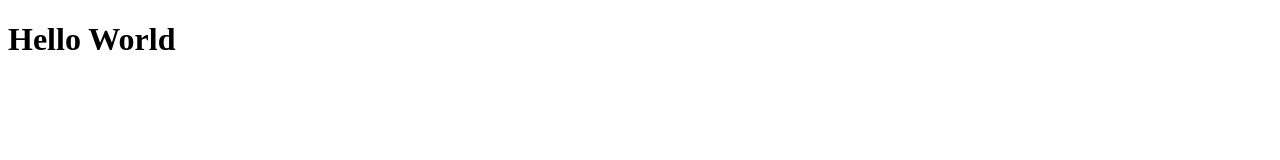
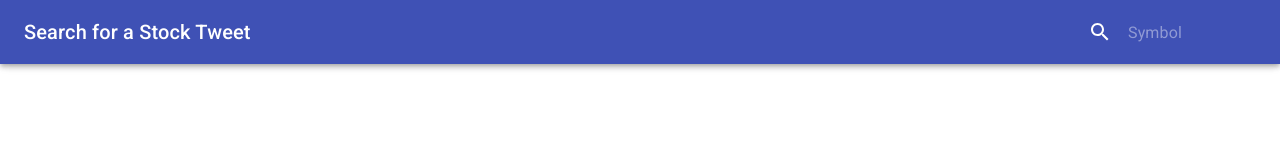
Before and after one commit to DannySuarez/stocktwits, a React app: page / in a window 1280 px wide. Built offline with nearby package versions, Linux system fonts and the light colour scheme.

Commit message:
Add components to display tweets, styled components

```diff
--- a/package.json
+++ b/package.json
@@ -25,6 +25,8 @@
   "author": "",
   "license": "ISC",
   "dependencies": {
+    "@material-ui/core": "^4.8.0",
+    "@material-ui/icons": "^4.5.1",
     "react": "^16.12.0",
     "react-dom": "^16.12.0"
   },
--- a/src/components/App.js
+++ b/src/components/App.js
@@ -1,5 +1,10 @@
 import React from 'react';
+import Home from './containers/Home';
 
 export default function App() {
-  return <h1>Hello World</h1>;
+  return (
+    <Home />
+  );
+
+
 }
--- /dev/null
+++ b/src/components/containers/Home.js
@@ -0,0 +1,41 @@
+import React, { useState } from 'react';
+import { getStockTweets } from '../../services/stocktwitsApi';
+import SearchTweet from '../searchtweet/SearchTweet';
+import Tweets from '../tweets/tweets';
+
+function Home() {
+
+  const [initialInput, setInput] = useState({
+    symbol:'',
+    tweets: []
+  });
+
+  const handleChange = ({ target }) => {
+    setInput({ ...initialInput, [target.name]: target.value });
+  };
+
+  const handleSubmit = e => {
+    e.preventDefault();
+    const { symbol } = initialInput;
+    getStockTweets(symbol).then(tweets => {
+      setInput({ ...initialInput, tweets });
+    });
+    setInput({ ...initialInput, symbol:'' });
+  };
+
+  return (
+    <>
+      <SearchTweet
+        symbol={initialInput.symbol}
+        handleChange={handleChange}
+        handleSubmit={handleSubmit}
+      />
+
+      <Tweets
+        tweets={initialInput.tweets}
+      />
+    </>
+  );
+}
+
+export default Home;
--- /dev/null
+++ b/src/components/tweets/Tweet.js
@@ -0,0 +1,17 @@
+import React from 'react';
+import PropTypes from 'prop-types';
+
+
+function Tweet({ tweet }) {
+  return (
+    <li>
+      {tweet.body}
+    </li>
+  );
+}
+
+Tweet.propTypes = {
+  tweet: PropTypes.object
+};
+
+export default Tweet;
--- /dev/null
+++ b/src/components/tweets/Tweets.js
@@ -0,0 +1,22 @@
+import React from 'react';
+import Tweet from './Tweet';
+import PropTypes from 'prop-types';
+
+function Tweets({ tweets }) {
+  const tweetsList = tweets.map(tweet => {
+    return <Tweet tweet={tweet} key={tweet.id} />;
+  });
+
+  return (
+    <>
+      { tweetsList }
+    </>
+  );
+
+}
+
+Tweets.propTypes = {
+  tweets: PropTypes.array.isRequired
+};
+
+export default Tweets;
--- a/src/index.html
+++ b/src/index.html
@@ -5,6 +5,8 @@
   <meta charset="UTF-8">
   <meta name="viewport" content="width=device-width, initial-scale=1.0">
   <meta http-equiv="X-UA-Compatible" content="ie=edge">
+  <link rel="stylesheet" href="https://fonts.googleapis.com/css?family=Roboto:300,400,500,700&display=swap" />
+
   <title>stocktwits</title>
 </head>
 
```
Also changed, not shown: 1 other file.
